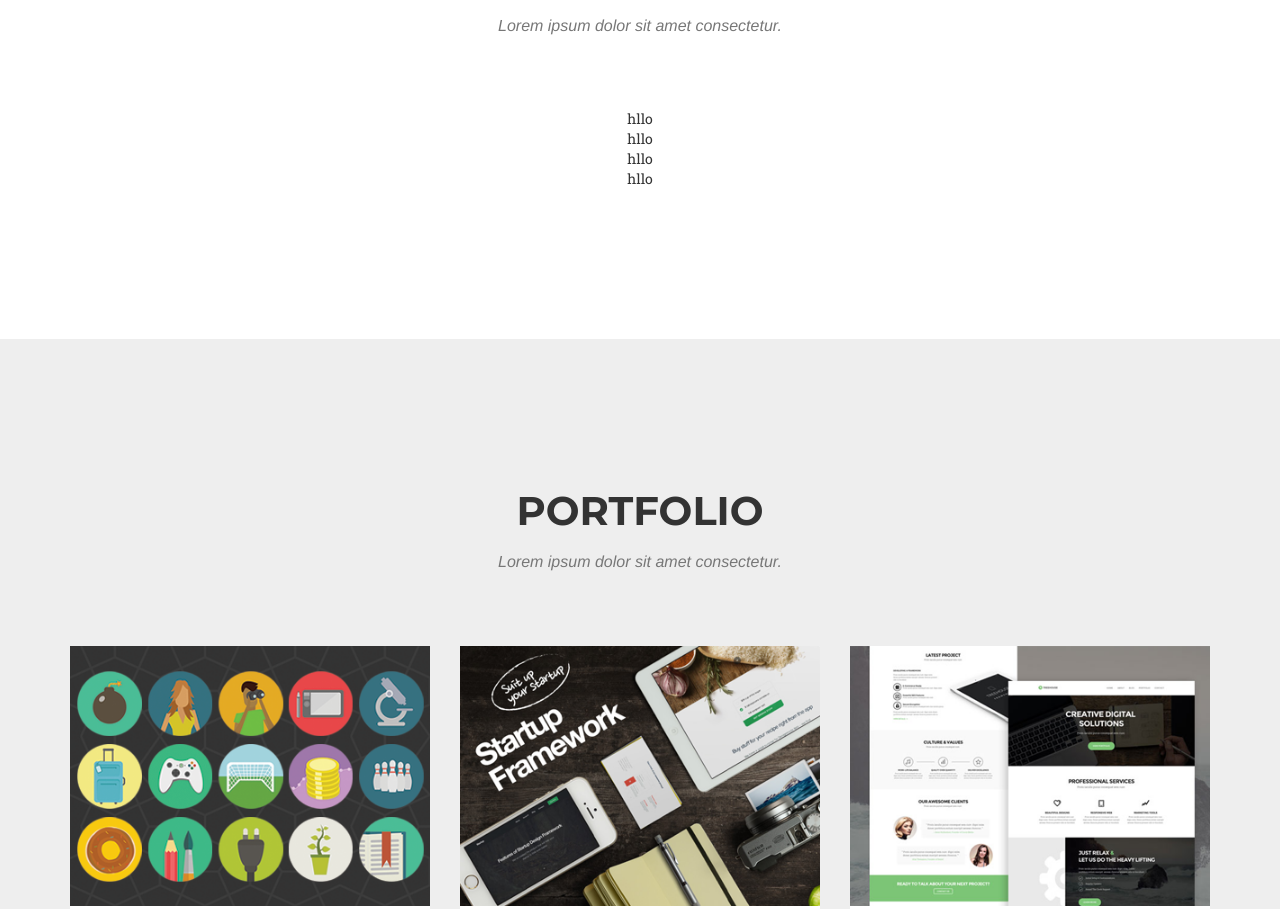
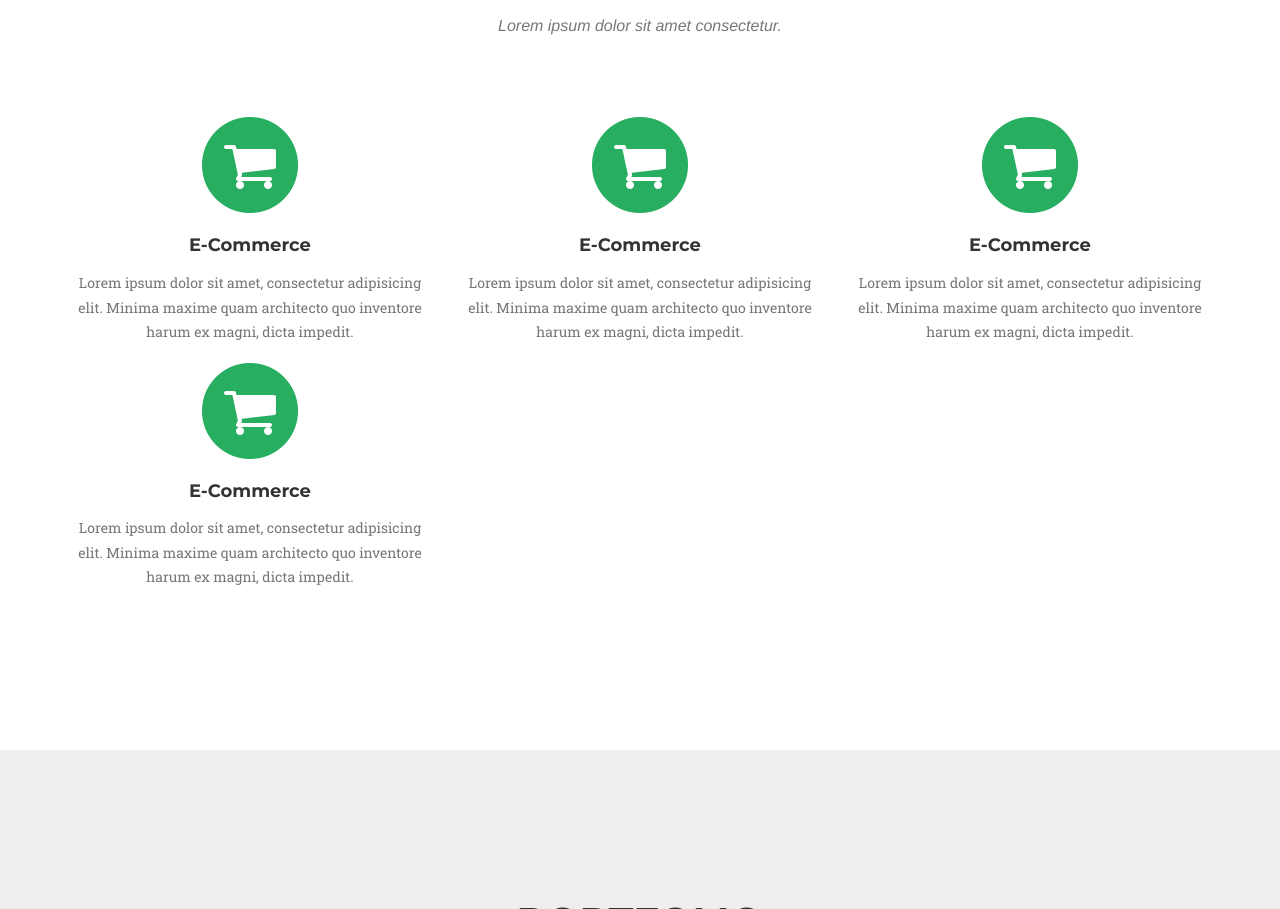
Before and after one commit to eszeto831/jstconstruction, a website: page index.html in a window 1280 px wide. Shown: the part 955-1864 px from the top of the page. Drawn offline with nearby package versions, Linux system fonts and the light colour scheme; a web font is replaced by a local one.

Commit message:
fix up index page and add gallery test images

```diff
--- a/content.js
+++ b/content.js
@@ -5,12 +5,35 @@ $( document ).ready(function() {
 	var servicesHtml = "";
 	for(serviceData in servicesData.services)
 	{
+	    var serviceString = ""+
+            "<div class=\"col-md-4\">"+
+                "<span class=\"fa-stack fa-4x\">"+
+                    "<i class=\"fa fa-circle fa-stack-2x text-primary\"></i>"+
+                    "<i class=\"fa fa-shopping-cart fa-stack-1x fa-inverse\"></i>"+
+                "</span>"+
+                "<h4 class=\"service-heading\">E-Commerce</h4>"+
+                "<p class=\"text-muted\">Lorem ipsum dolor sit amet, consectetur adipisicing elit. Minima maxime quam architecto quo inventore harum ex magni, dicta impedit.</p>"+
+            "</div>";
 
-	    var serviceString = "<div class=&quot;col-md-4&quot;>hllo</div>";
-
+	    //var serviceString = "<div class=&quot;col-md-4&quot;>hllo</div>";
+/*
+	    var serviceString = ""+
+            "<div class=&quot;col-md-4&quot;>"+
+                "<span class=&quot;fa-stack fa-4x&quot;>"+
+                    "<i class=&quot;fa fa-circle fa-stack-2x text-primary&quot;></i>"+
+                    "<i class=&quot;fa fa-shopping-cart fa-stack-1x fa-inverse&quot;></i>"+
+                "</span>"+
+                "<h4 class=&quot;service-heading&quot;>E-Commerce</h4>"+
+                "<p class=&quot;text-muted&quot;>Lorem ipsum dolor sit amet, consectetur adipisicing elit. Minima maxime quam architecto quo inventore harum ex magni, dicta impedit.</p>"+
+            "</div>";
+*/
 		/*
 	    var serviceString = "
             <div class=&quot;col-md-4&quot;>
+                <span class=&quot;fa-stack fa-4x&quot;>
+                    <i class=&quot;fa fa-circle fa-stack-2x text-primary&quot;></i>
+                    <i class=&quot;fa fa-shopping-cart fa-stack-1x fa-inverse&quot;></i>
+                </span>
                 <h4 class=&quot;service-heading&quot;>E-Commerce</h4>
                 <p class=&quot;text-muted&quot;>Lorem ipsum dolor sit amet, consectetur adipisicing elit. Minima maxime quam architecto quo inventore harum ex magni, dicta impedit.</p>
             </div>
```
Also changed, not shown: index.html (+0 -3 lines), img/gallery/fullsize/IMG_3295.png (added), img/gallery/thumb/IMG_3295_tn.png (added).
